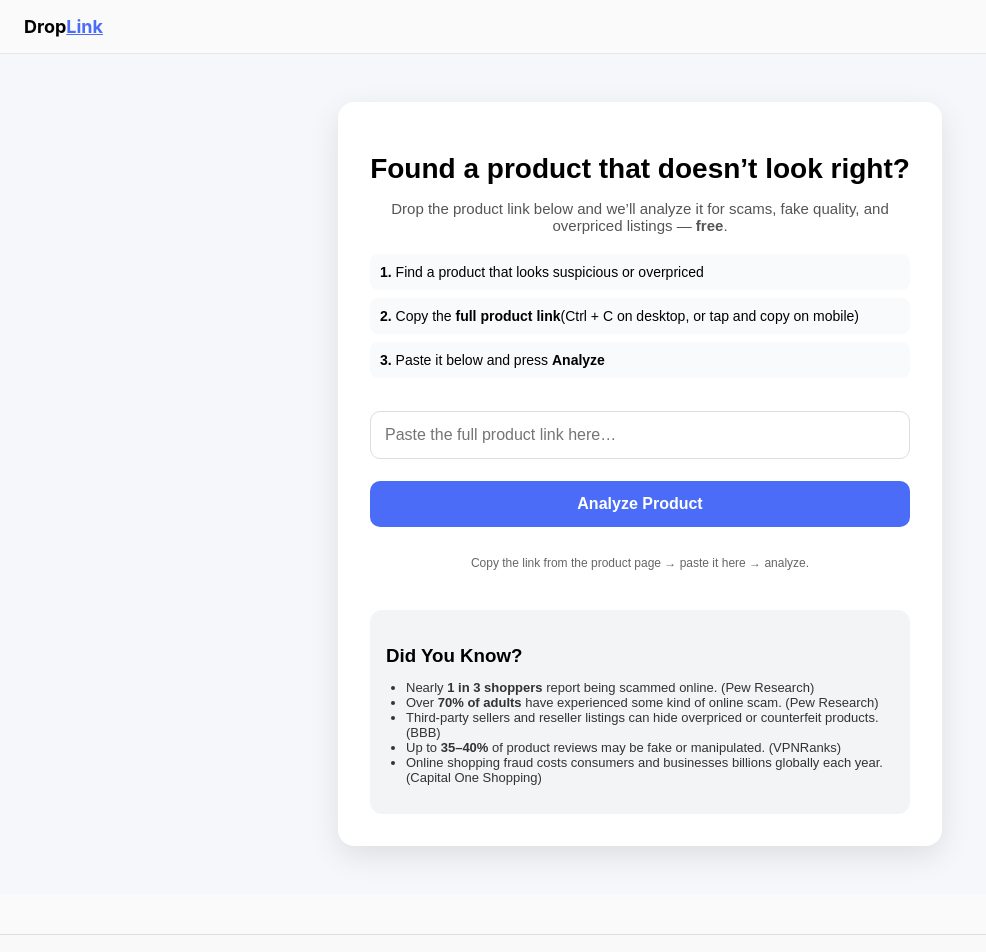
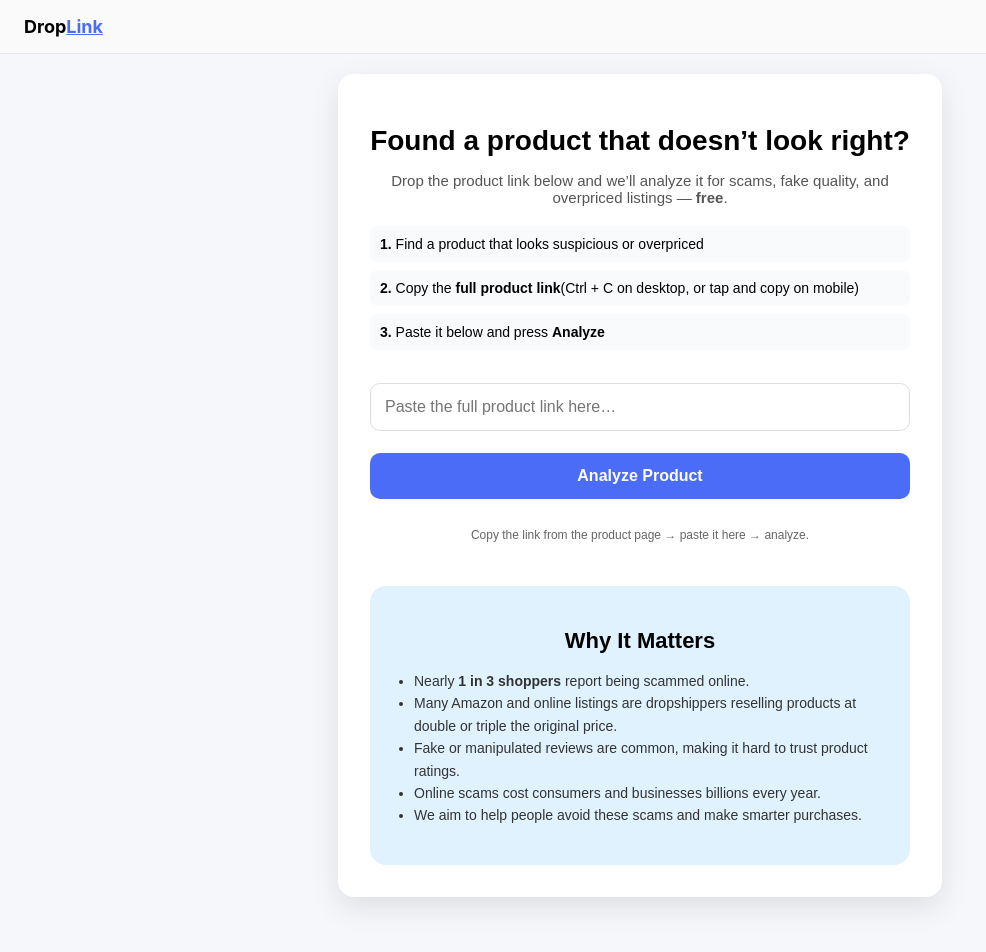
Before and after one commit to christensenandrew455-cell/funbot3000, a Next.js app: page / in a window 1280 px wide. Shown: the top 952 px of the page, without its empty margins (0-986 px from the left). Built offline with nearby package versions, Linux system fonts and the light colour scheme.

Commit message:
Update page.js

```diff
--- a/app/page.js
+++ b/app/page.js
@@ -105,19 +105,17 @@ export default function Home() {
           </form>
         )}
 
-        {/* SCAM FACTS BOX */}
-        {!result && (
-          <div style={styles.scamFacts}>
-            <h3 style={{ marginBottom: 12 }}>Did You Know?</h3>
-            <ul style={styles.scamList}>
-              <li>Nearly <strong>1 in 3 shoppers</strong> report being scammed online. (Pew Research)</li>
-              <li>Over <strong>70% of adults</strong> have experienced some kind of online scam. (Pew Research)</li>
-              <li>Third-party sellers and reseller listings can hide overpriced or counterfeit products. (BBB)</li>
-              <li>Up to <strong>35–40%</strong> of product reviews may be fake or manipulated. (VPNRanks)</li>
-              <li>Online shopping fraud costs consumers and businesses billions globally each year. (Capital One Shopping)</li>
-            </ul>
-          </div>
-        )}
+        {/* WHY IT MATTERS BOX */}
+        <div style={styles.factsBox}>
+          <h2 style={styles.factsTitle}>Why It Matters</h2>
+          <ul style={styles.factsList}>
+            <li>Nearly <strong>1 in 3 shoppers</strong> report being scammed online.</li>
+            <li>Many Amazon and online listings are dropshippers reselling products at double or triple the original price.</li>
+            <li>Fake or manipulated reviews are common, making it hard to trust product ratings.</li>
+            <li>Online scams cost consumers and businesses billions every year.</li>
+            <li>We aim to help people avoid these scams and make smarter purchases.</li>
+          </ul>
+        </div>
 
         {error && <p style={styles.error}>{error}</p>}
 
@@ -172,7 +170,7 @@ const styles = {
     minHeight: "100vh",
     display: "flex",
     justifyContent: "center",
-    alignItems: "center",
+    alignItems: "flex-start",
     background: "#f5f7fb",
     padding: 20,
   },
@@ -183,6 +181,7 @@ const styles = {
     width: "100%",
     maxWidth: 540,
     boxShadow: "0 10px 30px rgba(0,0,0,0.1)",
+    marginBottom: 40,
   },
   instructions: {
     marginBottom: 28,
@@ -227,17 +226,24 @@ const styles = {
     color: "#666",
     textAlign: "center",
   },
-  scamFacts: {
-    marginTop: 28,
-    background: "#f3f4f6",
-    padding: 16,
-    borderRadius: 12,
+  factsBox: {
+    marginTop: 32,
+    background: "#e0f2fe",
+    padding: 24,
+    borderRadius: 16,
   },
-  scamList: {
+  factsTitle: {
+    fontSize: 22,
+    fontWeight: 700,
+    marginBottom: 16,
+    textAlign: "center",
+  },
+  factsList: {
     listStyle: "disc",
     paddingLeft: 20,
-    fontSize: 13,
+    fontSize: 14,
     color: "#333",
+    lineHeight: 1.6,
   },
   error: { color: "red", marginTop: 12, textAlign: "center" },
   verdict: (status) => ({
```
